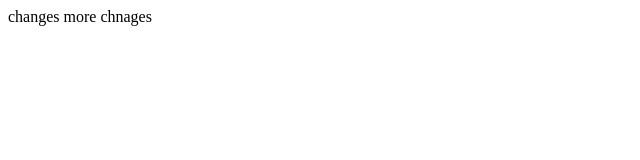
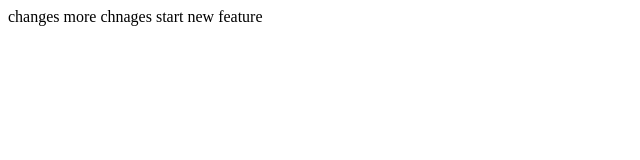
Before and after one commit to javadkhosravi7/lecture1, a plain HTML site: page index.html in a window 1280 px wide. Shown: the whole page, without its empty margins (0-640 px from the left). Drawn offline with Linux system fonts and the light colour scheme.

Commit message:
start new feature Added

```diff
--- a/index.html
+++ b/index.html
@@ -6,5 +6,6 @@
     <body>
         changes
         more chnages
+        start new feature
     </body>
 </html>
```
